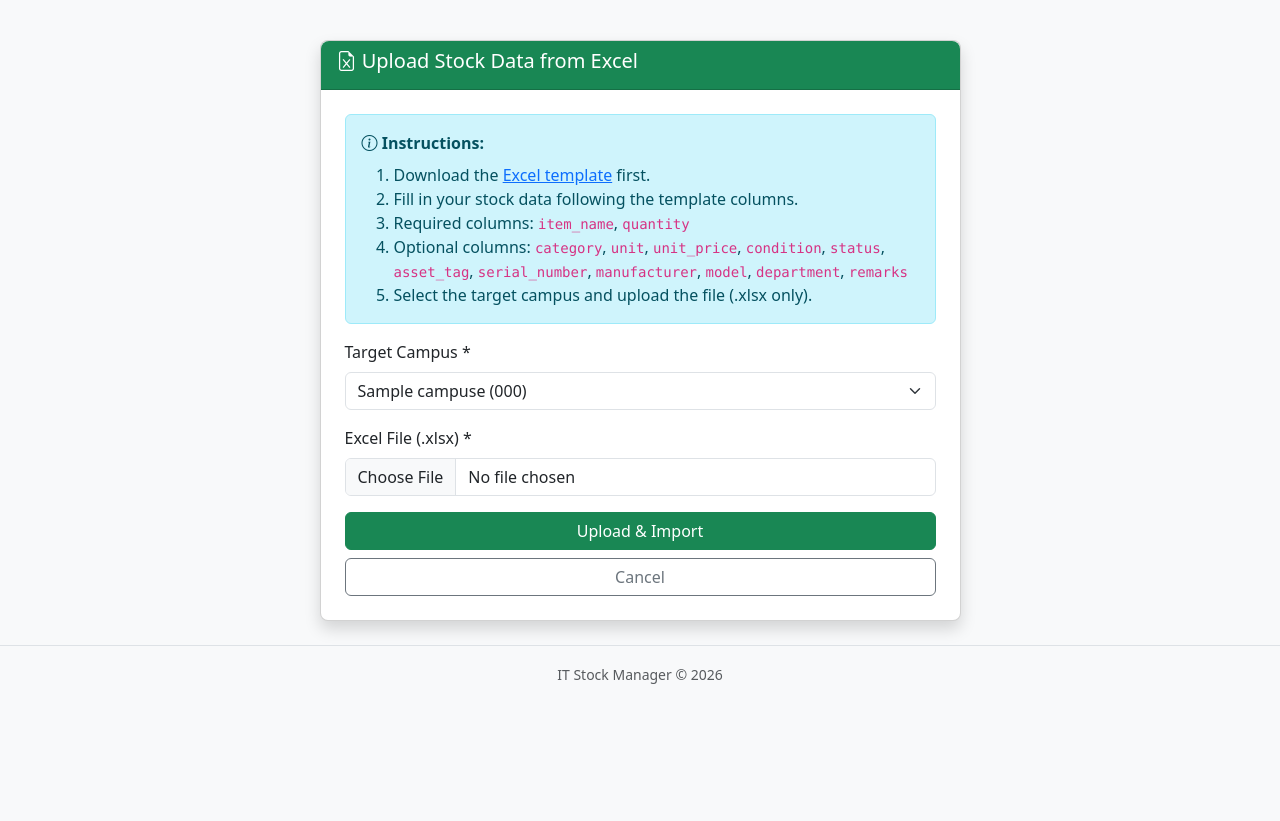
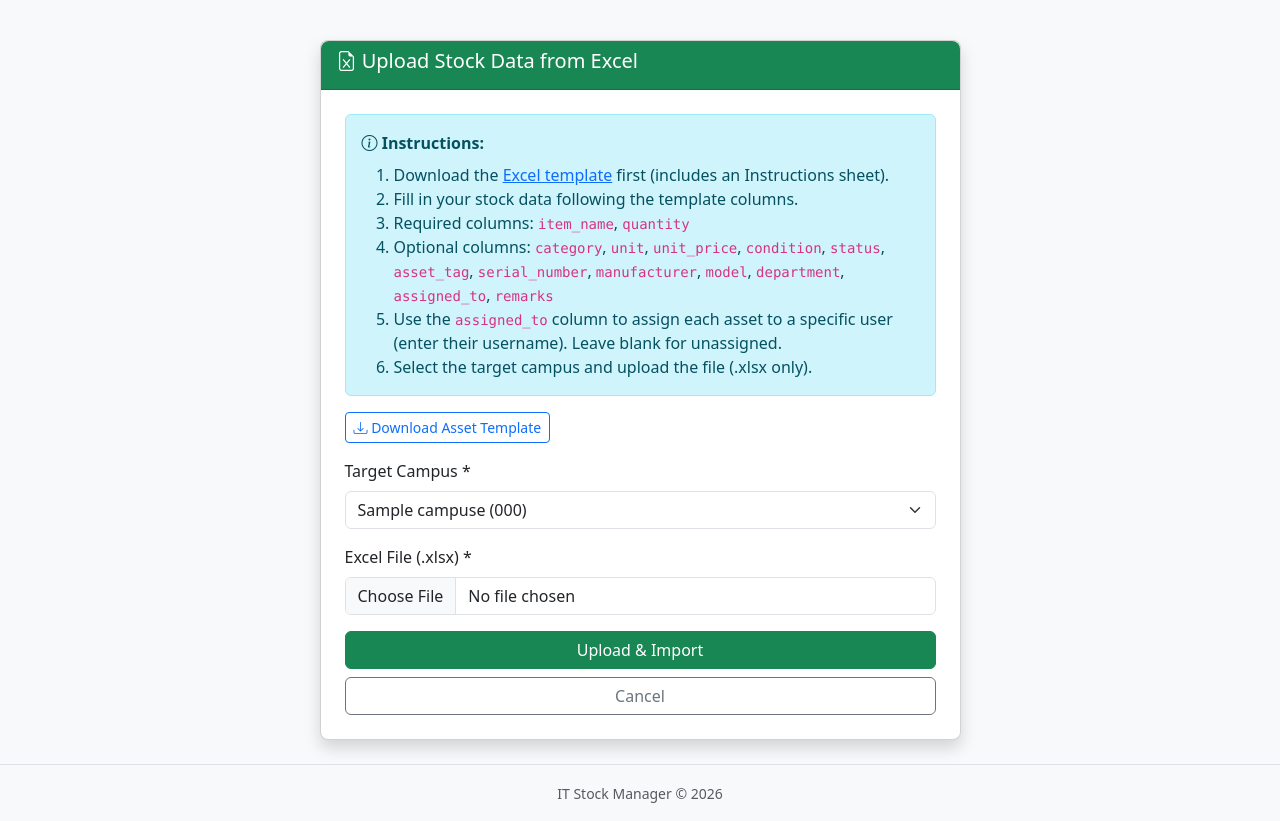
Before and after one commit to HIMANSHU999-SPEC/HIMANSHU999-SPEC, a Flask app: page /upload in a window 1280 px wide. Shown: the part 104-925 px from the top of the page. Before the commit the page ends 788 px from the top, so only its background shows below. Run offline with Flask 3, Linux system fonts and the light colour scheme; a user stored in the database is signed in; tables that the repository leaves empty hold one stand-in row (values such as "Sample post"); some libraries are stand-ins or nearby versions.

Commit message:
Add bulk employee upload, enhanced asset templates, and per-asset assignment during import
- Bulk employee upload via Excel (username, password, role, department, email)
- Downloadable employee template with Instructions sheet and sample data
- Enhanced asset upload template with assigned_to column, multiple sample rows, and Instructions sheet
- Asset bulk import now resolves assigned_to usernames to assign each asset individually
- Updated navbar with organized Excel dropdown (Assets / Employees sections)
- Added bulk upload button on Manage Users page

https://claude.ai/code/session_012rbFcYiMrXYFDiUddbLwsA

```diff
--- a/app/forms.py
+++ b/app/forms.py
@@ -88,3 +88,11 @@ class UploadExcelForm(FlaskForm):
         FileAllowed(['xlsx'], 'Only Excel files (.xlsx) are allowed!')
     ])
     submit = SubmitField('Upload & Import')
+
+
+class UploadEmployeesForm(FlaskForm):
+    file = FileField('Excel File', validators=[
+        DataRequired(),
+        FileAllowed(['xlsx'], 'Only Excel files (.xlsx) are allowed!')
+    ])
+    submit = SubmitField('Upload & Import Employees')
--- a/app/routes/excel.py
+++ b/app/routes/excel.py
@@ -7,14 +7,15 @@ import pandas as pd
 from openpyxl import Workbook
 from openpyxl.styles import Font, PatternFill, Alignment, Border, Side
 from app import db
-from app.models import Stock, Campus
-from app.forms import UploadExcelForm
+from app.models import Stock, Campus, User
+from app.forms import UploadExcelForm, UploadEmployeesForm
 
 excel_bp = Blueprint('excel', __name__)
 
 EXPECTED_COLUMNS = [
     'item_name', 'category', 'quantity', 'unit', 'unit_price', 'condition',
-    'status', 'asset_tag', 'serial_number', 'manufacturer', 'model', 'department', 'remarks'
+    'status', 'asset_tag', 'serial_number', 'manufacturer', 'model', 'department',
+    'assigned_to', 'remarks'
 ]
 
 
@@ -63,6 +64,18 @@ def upload_excel():
                         errors.append(f"Row {row_num}: Asset tag '{asset_tag}' already exists, skipped.")
                         continue
 
+                    # Resolve assigned_to username
+                    assigned_user_id = None
+                    assigned_username = str(row.get('assigned_to', '')).strip() if pd.notna(row.get('assigned_to')) else ''
+                    if assigned_username and assigned_username != 'nan':
+                        user = User.query.filter(
+                            db.func.lower(User.username) == assigned_username.lower()
+                        ).first()
+                        if user:
+                            assigned_user_id = user.id
+                        else:
+                            errors.append(f"Row {row_num}: User '{assigned_username}' not found, asset imported unassigned.")
+
                     stock = Stock(
                         item_name=item_name,
                         category=str(row.get('category', '')).strip() if pd.notna(row.get('category')) else '',
@@ -77,6 +90,7 @@ def upload_excel():
                         manufacturer=str(row.get('manufacturer', '')).strip() if pd.notna(row.get('manufacturer')) else None,
                         model=str(row.get('model', '')).strip() if pd.notna(row.get('model')) else None,
                         department=str(row.get('department', '')).strip() if pd.notna(row.get('department')) else None,
+                        assigned_to=assigned_user_id,
                         remarks=str(row.get('remarks', '')).strip() if pd.notna(row.get('remarks')) else '',
                         campus_id=campus_id,
                         added_by=current_user.username,
@@ -113,7 +127,8 @@ def download_template():
 
     headers = [
         'item_name', 'category', 'quantity', 'unit', 'unit_price', 'condition',
-        'status', 'asset_tag', 'serial_number', 'manufacturer', 'model', 'department', 'remarks'
+        'status', 'asset_tag', 'serial_number', 'manufacturer', 'model',
+        'department', 'assigned_to', 'remarks'
     ]
     header_fill = PatternFill(start_color='4472C4', end_color='4472C4', fill_type='solid')
     header_font = Font(bold=True, color='FFFFFF', size=11)
@@ -129,13 +144,54 @@ def download_template():
         cell.alignment = Alignment(horizontal='center')
         cell.border = thin_border
 
-    # Sample row
-    sample = ['Dell Latitude 5540', 'Laptop', 10, 'pcs', 45000, 'Good',
-              'Active', 'IT-2024-0001', 'SN123456', 'Dell', 'Latitude 5540', 'IT', 'Company laptop']
-    for col_idx, val in enumerate(sample, 1):
-        cell = ws.cell(row=2, column=col_idx, value=val)
-        cell.border = thin_border
+    # Sample rows (multiple to show variety)
+    samples = [
+        ['Dell Latitude 5540', 'Laptop', 1, 'pcs', 45000, 'Good',
+         'Active', 'IT-2024-0001', 'SN123456', 'Dell', 'Latitude 5540', 'IT', 'john.doe', 'Assigned laptop'],
+        ['HP LaserJet Pro', 'Printer', 2, 'pcs', 18000, 'Good',
+         'Active', 'IT-2024-0002', 'SN789012', 'HP', 'LaserJet Pro M404', 'Admin', '', 'Floor 2 printer'],
+        ['Logitech MX Keys', 'Keyboard', 5, 'pcs', 3500, 'Good',
+         'In Storage', '', '', 'Logitech', 'MX Keys', 'IT', 'jane.smith', 'Wireless keyboard'],
+    ]
+    for row_idx, sample in enumerate(samples, 2):
+        for col_idx, val in enumerate(sample, 1):
+            cell = ws.cell(row=row_idx, column=col_idx, value=val)
+            cell.border = thin_border
 
+    # Instructions sheet
+    ws_help = wb.create_sheet(title='Instructions')
+    instructions = [
+        ['Column', 'Required', 'Description'],
+        ['item_name', 'YES', 'Name of the asset (e.g. Dell Latitude 5540)'],
+        ['category', 'No', 'Laptop, Desktop, Monitor, Printer, Scanner, Phone, Tablet, Server, Networking, etc.'],
+        ['quantity', 'YES', 'Number of items (integer)'],
+        ['unit', 'No', 'Unit of measure: pcs, kg, litre (default: pcs)'],
+        ['unit_price', 'No', 'Price per unit (decimal number)'],
+        ['condition', 'No', 'Good / Damaged / Needs Repair (default: Good)'],
+        ['status', 'No', 'Active / In Storage / Under Repair / Retired / Lost-Stolen / Disposed (default: Active)'],
+        ['asset_tag', 'No', 'Unique asset tag (e.g. IT-2024-0001). Must not already exist in the system.'],
+        ['serial_number', 'No', 'Manufacturer serial number'],
+        ['manufacturer', 'No', 'Brand / manufacturer name'],
+        ['model', 'No', 'Model name or number'],
+        ['department', 'No', 'Department the asset belongs to'],
+        ['assigned_to', 'No', 'Username of the employee to assign this asset to. Must match an existing user in the system.'],
+        ['remarks', 'No', 'Any additional notes'],
+    ]
+    help_header_fill = PatternFill(start_color='2E75B6', end_color='2E75B6', fill_type='solid')
+    help_header_font = Font(bold=True, color='FFFFFF', size=11)
+    for row_idx, row_data in enumerate(instructions, 1):
+        for col_idx, val in enumerate(row_data, 1):
+            cell = ws_help.cell(row=row_idx, column=col_idx, value=val)
+            cell.border = thin_border
+            if row_idx == 1:
+                cell.fill = help_header_fill
+                cell.font = help_header_font
+    ws_help.column_dimensions['A'].width = 18
+    ws_help.column_dimensions['B'].width = 10
+    ws_help.column_dimensions['C'].width = 80
+
+    # Resize data sheet columns
+    wb.active = ws
     for col in ws.columns:
         max_length = max(len(str(cell.value or '')) for cell in col) + 4
         ws.column_dimensions[col[0].column_letter].width = max_length
@@ -316,3 +372,162 @@ def download_all_stock():
         as_attachment=True,
         download_name='stock_all_campuses.xlsx'
     )
+
+
+# ---------------------------------------------------------------------------
+# Bulk Employee Upload
+# ---------------------------------------------------------------------------
+
+@excel_bp.route('/upload/employees', methods=['GET', 'POST'])
+@login_required
+def upload_employees():
+    if not current_user.is_admin():
+        flash('Only admins can bulk-upload employees.', 'danger')
+        return redirect(url_for('stock.dashboard'))
+
+    form = UploadEmployeesForm()
+    if form.validate_on_submit():
+        file = form.file.data
+        filename = secure_filename(file.filename)
+        filepath = os.path.join(current_app.config['UPLOAD_FOLDER'], filename)
+        file.save(filepath)
+
+        try:
+            df = pd.read_excel(filepath, engine='openpyxl')
+            df.columns = [col.strip().lower().replace(' ', '_') for col in df.columns]
+
+            imported = 0
+            skipped = 0
+            errors = []
+            for idx, row in df.iterrows():
+                row_num = idx + 2
+                try:
+                    username = str(row.get('username', '')).strip()
+                    if not username or username == 'nan':
+                        errors.append(f"Row {row_num}: Missing username, skipped.")
+                        continue
+
+                    password = str(row.get('password', '')).strip()
+                    if not password or password == 'nan':
+                        password = 'changeme123'
+
+                    # Skip if user already exists
+                    if User.query.filter(db.func.lower(User.username) == username.lower()).first():
+                        skipped += 1
+                        errors.append(f"Row {row_num}: Username '{username}' already exists, skipped.")
+                        continue
+
+                    role = str(row.get('role', 'staff')).strip().lower() if pd.notna(row.get('role')) else 'staff'
+                    if role not in ('admin', 'staff'):
+                        role = 'staff'
+
+                    department = str(row.get('department', '')).strip() if pd.notna(row.get('department')) else None
+                    if department == 'nan' or department == '':
+                        department = None
+
+                    email = str(row.get('email', '')).strip() if pd.notna(row.get('email')) else None
+                    if email == 'nan' or email == '':
+                        email = None
+
+                    user = User(
+                        username=username,
+                        role=role,
+                        department=department,
+                        email=email,
+                    )
+                    user.set_password(password)
+                    db.session.add(user)
+                    imported += 1
+
+                except Exception as e:
+                    errors.append(f"Row {row_num}: {str(e)}")
+
+            db.session.commit()
+            flash(f'Successfully imported {imported} employee(s). {skipped} skipped (already exist).', 'success')
+            if errors:
+                flash(f'{len(errors)} row(s) had issues: ' + '; '.join(errors[:5]), 'warning')
+
+        except Exception as e:
+            flash(f'Error reading Excel file: {str(e)}', 'danger')
+        finally:
+            if os.path.exists(filepath):
+                os.remove(filepath)
+
+        return redirect(url_for('stock.manage_users'))
+
+    return render_template('upload_employees.html', form=form)
+
+
+@excel_bp.route('/download/employee-template')
+@login_required
+def download_employee_template():
+    """Download a blank Excel template for bulk employee upload."""
+    wb = Workbook()
+    ws = wb.active
+    ws.title = 'Employee Template'
+
+    headers = ['username', 'password', 'role', 'department', 'email']
+    header_fill = PatternFill(start_color='28A745', end_color='28A745', fill_type='solid')
+    header_font = Font(bold=True, color='FFFFFF', size=11)
+    thin_border = Border(
+        left=Side(style='thin'), right=Side(style='thin'),
+        top=Side(style='thin'), bottom=Side(style='thin')
+    )
+
+    for col_idx, header in enumerate(headers, 1):
+        cell = ws.cell(row=1, column=col_idx, value=header)
+        cell.fill = header_fill
+        cell.font = header_font
+        cell.alignment = Alignment(horizontal='center')
+        cell.border = thin_border
+
+    # Sample rows
+    samples = [
+        ['john.doe', 'password123', 'staff', 'IT', 'john.doe@company.com'],
+        ['jane.smith', 'securePass!', 'staff', 'Finance', 'jane.smith@company.com'],
+        ['bob.admin', 'adminPass1', 'admin', 'IT', 'bob.admin@company.com'],
+    ]
+    for row_idx, sample in enumerate(samples, 2):
+        for col_idx, val in enumerate(sample, 1):
+            cell = ws.cell(row=row_idx, column=col_idx, value=val)
+            cell.border = thin_border
+
+    # Instructions sheet
+    ws_help = wb.create_sheet(title='Instructions')
+    instructions = [
+        ['Column', 'Required', 'Description'],
+        ['username', 'YES', 'Unique username for login (3-80 characters). Must not already exist in the system.'],
+        ['password', 'No', 'Password for the account (min 6 chars). Defaults to "changeme123" if left blank.'],
+        ['role', 'No', 'Either "admin" or "staff". Defaults to "staff" if left blank.'],
+        ['department', 'No', 'Department name (e.g. IT, Finance, HR, Admin)'],
+        ['email', 'No', 'Email address of the employee'],
+    ]
+    help_header_fill = PatternFill(start_color='1E7E34', end_color='1E7E34', fill_type='solid')
+    help_header_font = Font(bold=True, color='FFFFFF', size=11)
+    for row_idx, row_data in enumerate(instructions, 1):
+        for col_idx, val in enumerate(row_data, 1):
+            cell = ws_help.cell(row=row_idx, column=col_idx, value=val)
+            cell.border = thin_border
+            if row_idx == 1:
+                cell.fill = help_header_fill
+                cell.font = help_header_font
+    ws_help.column_dimensions['A'].width = 15
+    ws_help.column_dimensions['B'].width = 10
+    ws_help.column_dimensions['C'].width = 80
+
+    # Resize data sheet columns
+    wb.active = ws
+    for col in ws.columns:
+        max_length = max(len(str(cell.value or '')) for cell in col) + 4
+        ws.column_dimensions[col[0].column_letter].width = max_length
+
+    output = BytesIO()
+    wb.save(output)
+    output.seek(0)
+
+    return send_file(
+        output,
+        mimetype='application/vnd.openxmlformats-officedocument.spreadsheetml.sheet',
+        as_attachment=True,
+        download_name='employee_upload_template.xlsx'
+    )
--- a/app/templates/base.html
+++ b/app/templates/base.html
@@ -35,8 +35,13 @@
                             <i class="bi bi-file-earmark-excel"></i> Excel
                         </a>
                         <ul class="dropdown-menu">
-                            <li><a class="dropdown-item" href="{{ url_for('excel.upload_excel') }}"><i class="bi bi-upload"></i> Upload Data</a></li>
-                            <li><a class="dropdown-item" href="{{ url_for('excel.download_template') }}"><i class="bi bi-download"></i> Download Template</a></li>
+                            <li><h6 class="dropdown-header">Assets</h6></li>
+                            <li><a class="dropdown-item" href="{{ url_for('excel.upload_excel') }}"><i class="bi bi-upload"></i> Upload Assets</a></li>
+                            <li><a class="dropdown-item" href="{{ url_for('excel.download_template') }}"><i class="bi bi-download"></i> Asset Template</a></li>
+                            <li><hr class="dropdown-divider"></li>
+                            <li><h6 class="dropdown-header">Employees</h6></li>
+                            <li><a class="dropdown-item" href="{{ url_for('excel.upload_employees') }}"><i class="bi bi-people-fill"></i> Upload Employees</a></li>
+                            <li><a class="dropdown-item" href="{{ url_for('excel.download_employee_template') }}"><i class="bi bi-download"></i> Employee Template</a></li>
                             <li><hr class="dropdown-divider"></li>
                             <li><a class="dropdown-item" href="{{ url_for('excel.download_all_stock') }}"><i class="bi bi-file-earmark-arrow-down"></i> Download All Campuses</a></li>
                         </ul>
--- a/app/templates/manage_users.html
+++ b/app/templates/manage_users.html
@@ -5,6 +5,7 @@
 <div class="d-flex justify-content-between align-items-center mb-4">
     <h3><i class="bi bi-people"></i> Manage Users</h3>
     <div>
+        <a href="{{ url_for('excel.upload_employees') }}" class="btn btn-success btn-sm"><i class="bi bi-people-fill"></i> Bulk Upload Employees</a>
         <a href="{{ url_for('auth.register') }}" class="btn btn-primary btn-sm"><i class="bi bi-person-plus"></i> Register New User</a>
         <a href="{{ url_for('stock.dashboard') }}" class="btn btn-outline-secondary btn-sm"><i class="bi bi-arrow-left"></i> Back</a>
     </div>
--- a/app/templates/upload_excel.html
+++ b/app/templates/upload_excel.html
@@ -12,12 +12,19 @@
                 <div class="alert alert-info">
                     <strong><i class="bi bi-info-circle"></i> Instructions:</strong>
                     <ol class="mb-0 mt-2">
-                        <li>Download the <a href="{{ url_for('excel.download_template') }}">Excel template</a> first.</li>
+                        <li>Download the <a href="{{ url_for('excel.download_template') }}">Excel template</a> first (includes an Instructions sheet).</li>
                         <li>Fill in your stock data following the template columns.</li>
                         <li>Required columns: <code>item_name</code>, <code>quantity</code></li>
-                        <li>Optional columns: <code>category</code>, <code>unit</code>, <code>unit_price</code>, <code>condition</code>, <code>status</code>, <code>asset_tag</code>, <code>serial_number</code>, <code>manufacturer</code>, <code>model</code>, <code>department</code>, <code>remarks</code></li>
+                        <li>Optional columns: <code>category</code>, <code>unit</code>, <code>unit_price</code>, <code>condition</code>, <code>status</code>, <code>asset_tag</code>, <code>serial_number</code>, <code>manufacturer</code>, <code>model</code>, <code>department</code>, <code>assigned_to</code>, <code>remarks</code></li>
+                        <li>Use the <code>assigned_to</code> column to assign each asset to a specific user (enter their username). Leave blank for unassigned.</li>
                         <li>Select the target campus and upload the file (.xlsx only).</li>
                     </ol>
+                </div>
+
+                <div class="mb-3">
+                    <a href="{{ url_for('excel.download_template') }}" class="btn btn-outline-primary btn-sm">
+                        <i class="bi bi-download"></i> Download Asset Template
+                    </a>
                 </div>
 
                 <form method="POST" enctype="multipart/form-data" novalidate>
```
Also changed, not shown: app/templates/upload_employees.html (added, +50 -0 lines).
